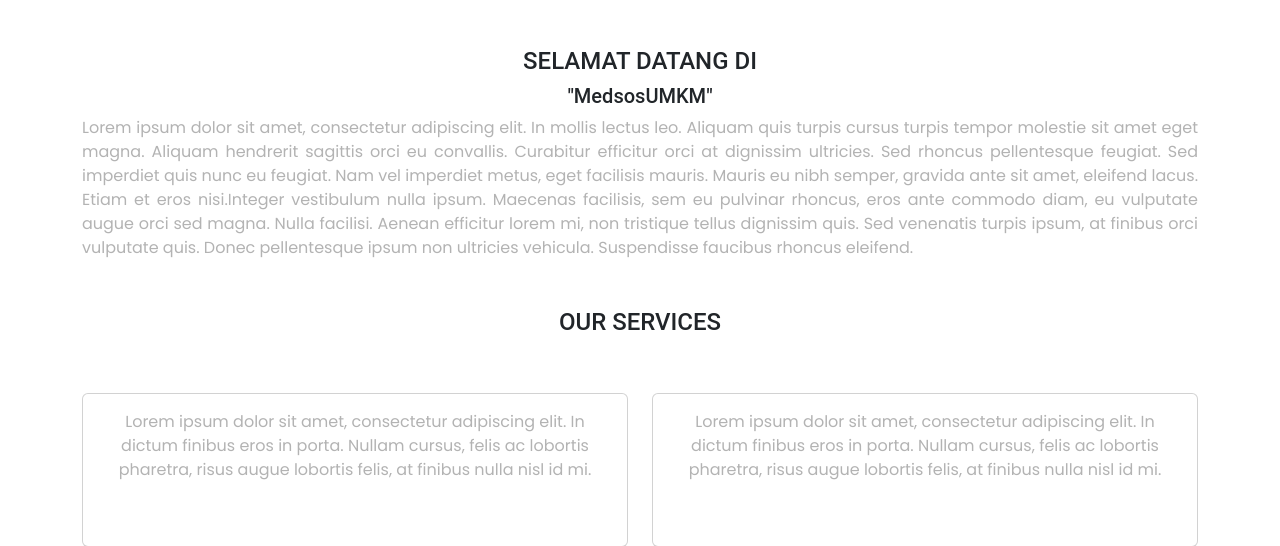
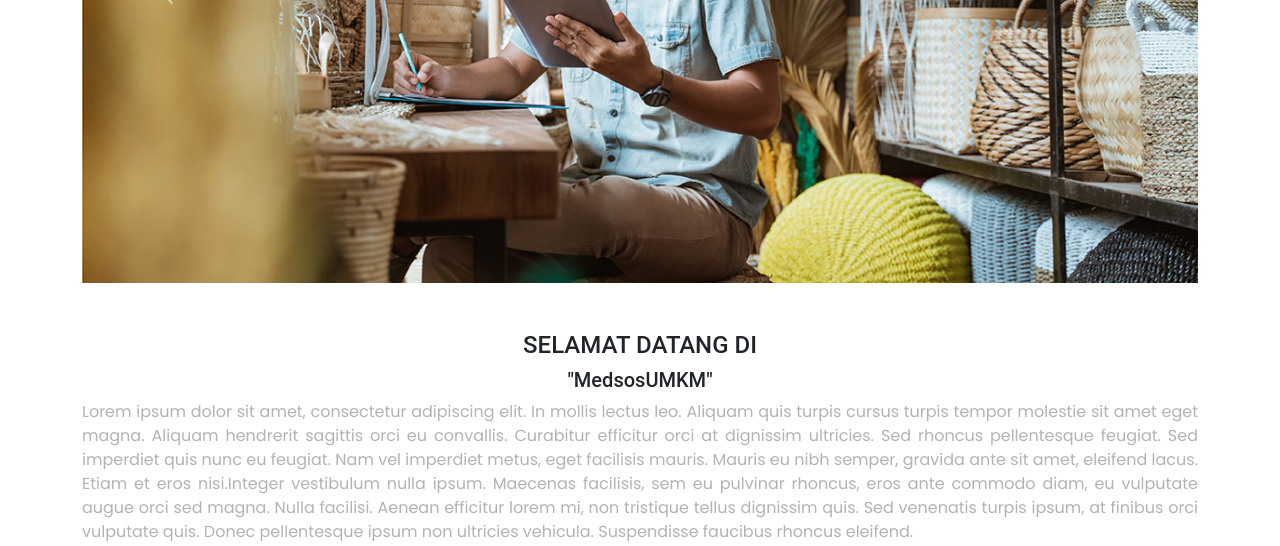
Before and after one commit to HyperPulsor/PBP-ProyekTS-A10, a Django app: page /buyer/ in a window 1280 px wide. Shown: the part 405-951 px from the top of the page. Run offline with Django 4.2, Linux system fonts and the light colour scheme; data that the repository does not hold is empty.

Commit message:
Feat: Added Carousel Photos for landing page

```diff
--- a/account/templates/show_pembeli.html
+++ b/account/templates/show_pembeli.html
@@ -62,13 +62,13 @@
     <div id="carouselExampleControls" class="carousel slide" data-bs-ride="carousel" data-interval="500">
       <div class="carousel-inner">
         <div class="carousel-item active">
-          <img src="..." class="d-block w-100" alt="...">
+          <img src="{% static 'images/toko1.jpg' %}" class="d-block w-100" alt="toko1">
         </div>
         <div class="carousel-item">
-          <img src="..." class="d-block w-100" alt="...">
+          <img src="{% static 'images/toko2.jpg' %}" class="d-block w-100" alt="toko2">
         </div>
         <div class="carousel-item">
-          <img src="..." class="d-block w-100" alt="...">
+          <img src="{% static 'images/toko3.jpg' %}" class="d-block w-100" alt="toko3">
         </div>
       </div>
       <button class="carousel-control-prev" type="button" data-bs-target="#carouselExampleControls" data-bs-slide="prev">
```
Also changed, not shown: static/images/toko1.jpg (added), static/images/toko2.jpg (added), static/images/toko3.jpg (added).
